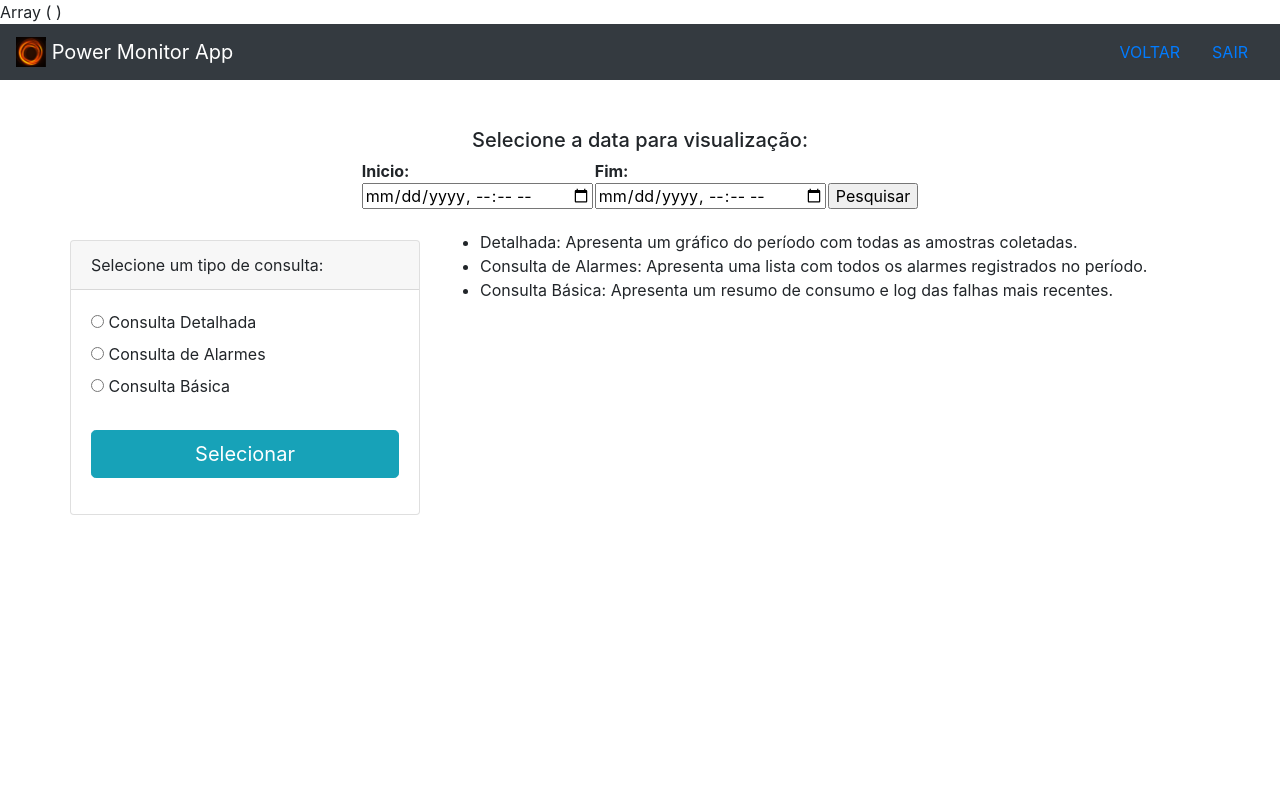
After one commit to EvanWong110/Energy_Meter_MariaDB, a PHP site: page /tipo_de_consulta.php in a window 1280 px wide. The commit adds this page. Run offline with PHP 8.4, Linux system fonts and the light colour scheme; the visitor is signed in with stand-in values (Sample User, id 1).

Commit message:
desenvolvimento web de tipos de consulta

```diff
--- a/SERVER/power_monitor_app/index.html
+++ b/SERVER/power_monitor_app/index.php
@@ -1,6 +1,5 @@
 <html>
   <head>
-    teste
     <meta charset="utf-8" />
     <title>Power Monitor App</title>
     <link rel="stylesheet" href="https://maxcdn.bootstrapcdn.com/bootstrap/4.0.0/css/bootstrap.min.css" integrity="sha384-Gn5384xqQ1aoWXA+058RXPxPg6fy4IWvTNh0E263XmFcJlSAwiGgFAW/dAiS6JXm" crossorigin="anonymous">
--- /dev/null
+++ b/SERVER/power_monitor_app/tipo_de_consulta.php
@@ -0,0 +1,124 @@
+<?php
+require "validador_acesso.php";   //protege o acesso a pagina para usuarios logados
+
+function imprimir(){
+ print ("oi");
+}
+?>
+
+<html>
+<head>
+    <meta charset="utf-8" />
+    <title>Power Monitor App</title>
+    <link rel="stylesheet" href="https://maxcdn.bootstrapcdn.com/bootstrap/4.0.0/css/bootstrap.min.css" integrity="sha384-Gn5384xqQ1aoWXA+058RXPxPg6fy4IWvTNh0E263XmFcJlSAwiGgFAW/dAiS6JXm" crossorigin="anonymous">
+    <style>
+      .card-login {
+        padding: 30px 0 0 0;
+        width: 350px;
+        margin: 0 auto;
+      }
+    </style>
+  </head>
+
+  <?php
+print_r($_POST);
+?>
+
+  <body>
+  <nav class="navbar navbar-dark bg-dark">
+        <a class="navbar-brand" href="#">
+          <img src="logo.png" width="30" height="30" class="d-inline-block align-top" alt="">
+          Power Monitor App
+        </a>
+
+        <ul class="nav">
+        <li class="nav-item">
+            <a class="nav-link" href="select_database.php">VOLTAR</a>  <!--Executa logoff da página -->
+        </li>
+        <li class="nav-item">
+            <a class="nav-link" href="logoff.php">SAIR</a>  <!--Executa logoff da página -->
+        </li>
+        </ul>
+  </nav>
+  <div>
+    <center>
+              <br><h5><br>Selecione a data para visualização: </h5>
+    </center>
+    <div class="col-15 d-flex justify-content-center">
+        <table border="0" width="500">
+            <tr>
+                <th>
+                    Inicio:
+                </th>
+                <th>
+                    Fim:
+                </th>
+            </tr>
+            <tr>
+                <form>
+                    <td>
+                        <input type="datetime-local" id="begin_time" name="begin_time"
+                            <?php
+                                if(isset($_GET['begin_time'])){
+                                    echo('value='.$_GET['begin_time'] ); //no caso de atualizar a pagina preenche automaticamente as input com os valores anteriores
+                                }
+                                else {
+                                    $date1hourago = strtotime('-1 hour');
+                                    echo('value='.date('Y-m-d\TH:j',$date1hourago)); //senao atualiza com a data atual
+                                }
+                            ?>
+                        >
+                    </td>
+                    <td>
+                            <input type="datetime-local" id="end_time" name="end_time"
+                            <?php
+                                if(isset($_GET['end_time'])){
+                                    echo('value='.$_GET['end_time'] );
+                                }
+                                else {
+                                echo('value='.date('Y-m-d\TH:j')); //senao atualiza com a data atual
+                                }
+                            ?>
+                            >
+                        </td>
+                        <td>
+                            <input type="submit" value="Pesquisar"></button>
+                        </td>
+                     </form>
+                </tr>
+            </table>
+        </div>
+    </div>
+
+    <div class="container" >
+        <div class="row">
+            <div class="card-login">
+                <div class="card">
+                    <div class="card-header">
+                        Selecione um tipo de consulta:
+                    </div>
+                    <div class="card-body">
+                        <form action="tipo_de_consulta.php" method="post">
+                            <input type="radio" id="detalhada" name="tipo" value="detalhada">
+                            <label for="detalhada">Consulta Detalhada</label><br>
+                            <input type="radio" id="alarmes" name="tipo" value="alarmes">
+                            <label for="alarmes">Consulta de Alarmes</label><br>
+                            <input type="radio" id="basica" name="tipo" value="basica">
+                            <label for="basica">Consulta Básica</label>
+                            <br/><br/>
+                            <button class="btn btn-lg btn-info btn-block" type="submit">Selecionar</button>
+                        </form>
+                    </div>
+                </div>
+            </div>
+            <div class="card-body">
+            <ul>
+                <li> Detalhada: Apresenta um gráfico do período com todas as amostras coletadas. </li>
+                <li> Consulta de Alarmes: Apresenta uma lista com todos os alarmes registrados no período. </li>
+                <li> Consulta Básica: Apresenta um resumo de consumo e log das falhas mais recentes. </li>
+            </ul>
+            </div>
+        </div>
+    </div>
+  </body>
+</html>
--- a/SERVER/power_monitor_app/valida_login.php
+++ b/SERVER/power_monitor_app/valida_login.php
@@ -14,7 +14,7 @@
 	if ($usuario_autenticado) {
 		echo 'Usuario autenticado';
 		$_SESSION['autenticado'] = 'SIM';
-		header('Location: consultar_database.php');
+		header('Location: select_database.php');
 	} else {
 		$_SESSION['autenticado'] = 'NAO';
 		header('Location: index.php?erro_login=erro_autenticacao');
```
Also changed, not shown: SERVER/power_monitor_app/config.ini (added, +22 -0 lines), SERVER/power_monitor_app/select_database.php (+18 -8 lines).
